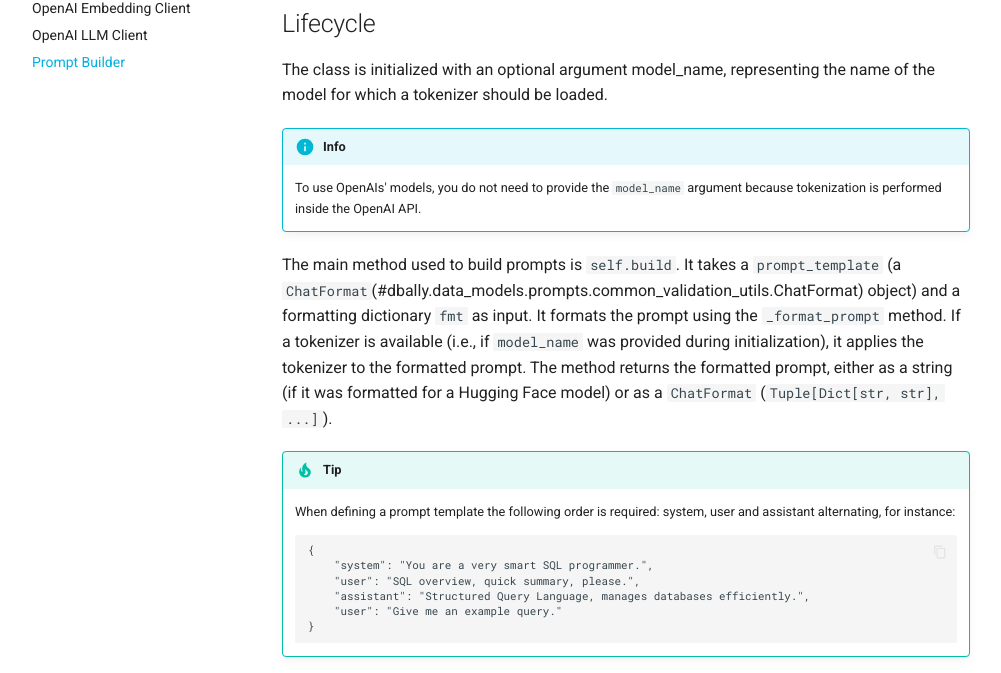
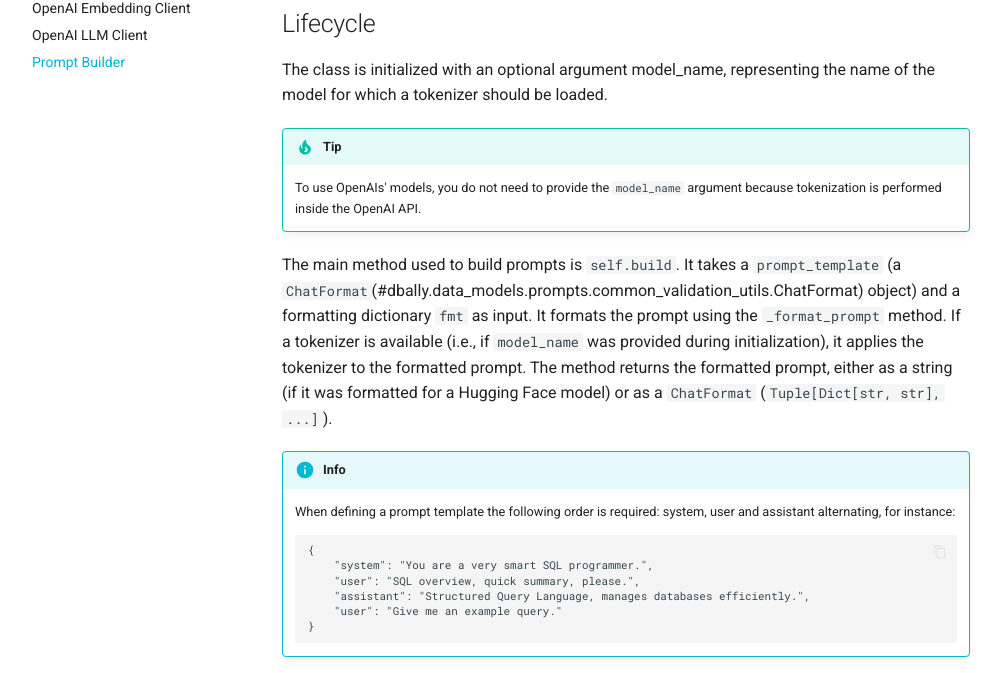
Before and after one commit to deepsense-ai/db-ally, an MkDocs documentation site: the page built from docs/reference/prompt_builder.md, in a window 1280 px wide and 1274 px high, cut to the strip 313-986 px from the top of the window. Shown: the whole strip, without its empty margins (14-1015 px from the left). Built offline with MkDocs 1.6.1 and Material for MkDocs 9.7.7, drawn with Linux system fonts in a browser that asks for light colours.

Commit message:
Small fix

````diff
--- a/docs/reference/prompt_builder.md
+++ b/docs/reference/prompt_builder.md
@@ -6,13 +6,13 @@
 
 The class is initialized with an optional argument model_name, representing the name of the model for which a tokenizer should be loaded.
 
-!!! info
+!!! tip
     To use OpenAIs' models, you do not need to provide the `model_name` argument because tokenization is performed inside the OpenAI API.
 
 The main method used to build prompts is `self.build`.
 It takes a `prompt_template` (a `ChatFormat`(#dbally.data_models.prompts.common_validation_utils.ChatFormat) object) and a formatting dictionary `fmt` as input. It formats the prompt using the `_format_prompt` method. If a tokenizer is available (i.e., if `model_name` was provided during initialization), it applies the tokenizer to the formatted prompt. The method returns the formatted prompt, either as a string (if it was formatted for a Hugging Face model) or as a `ChatFormat` (`Tuple[Dict[str, str], ...]`).
 
-!!! tip
+!!! info
     When defining a prompt template the following order is required: system, user and assistant alternating, for instance:
 
     ```
````
